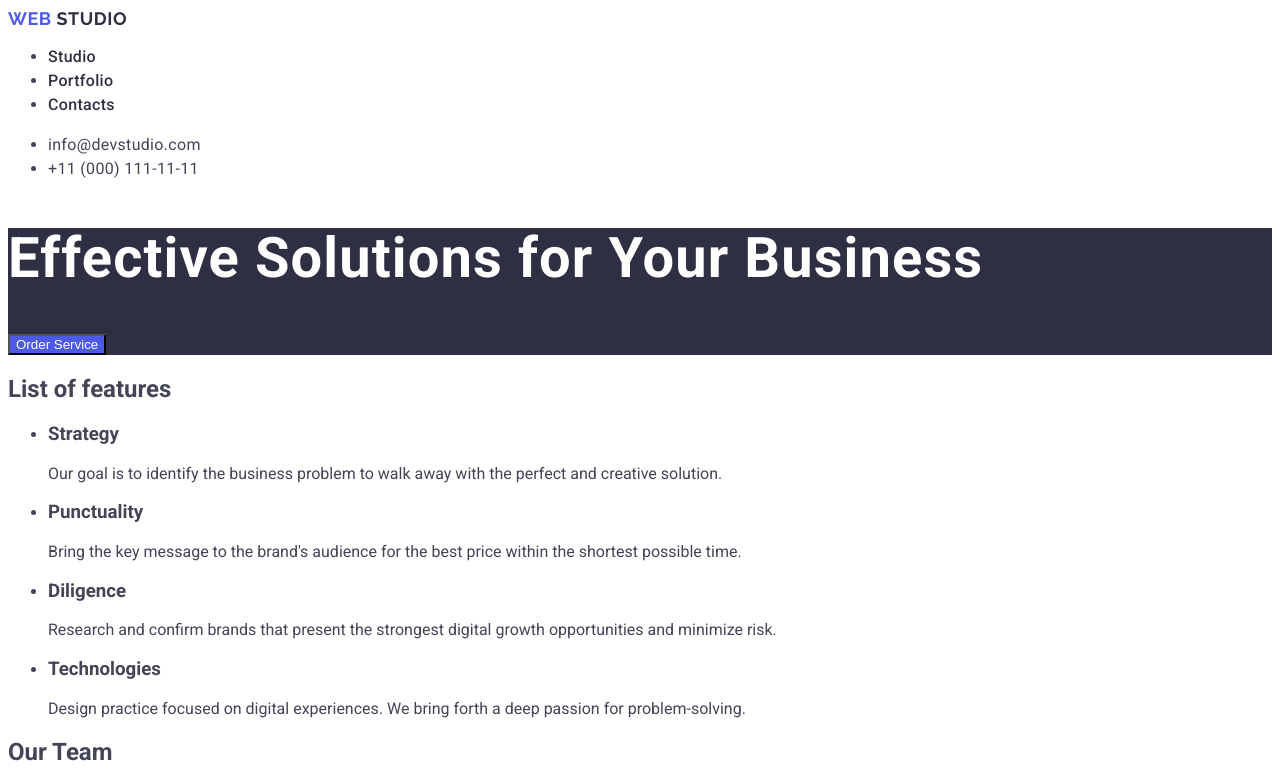
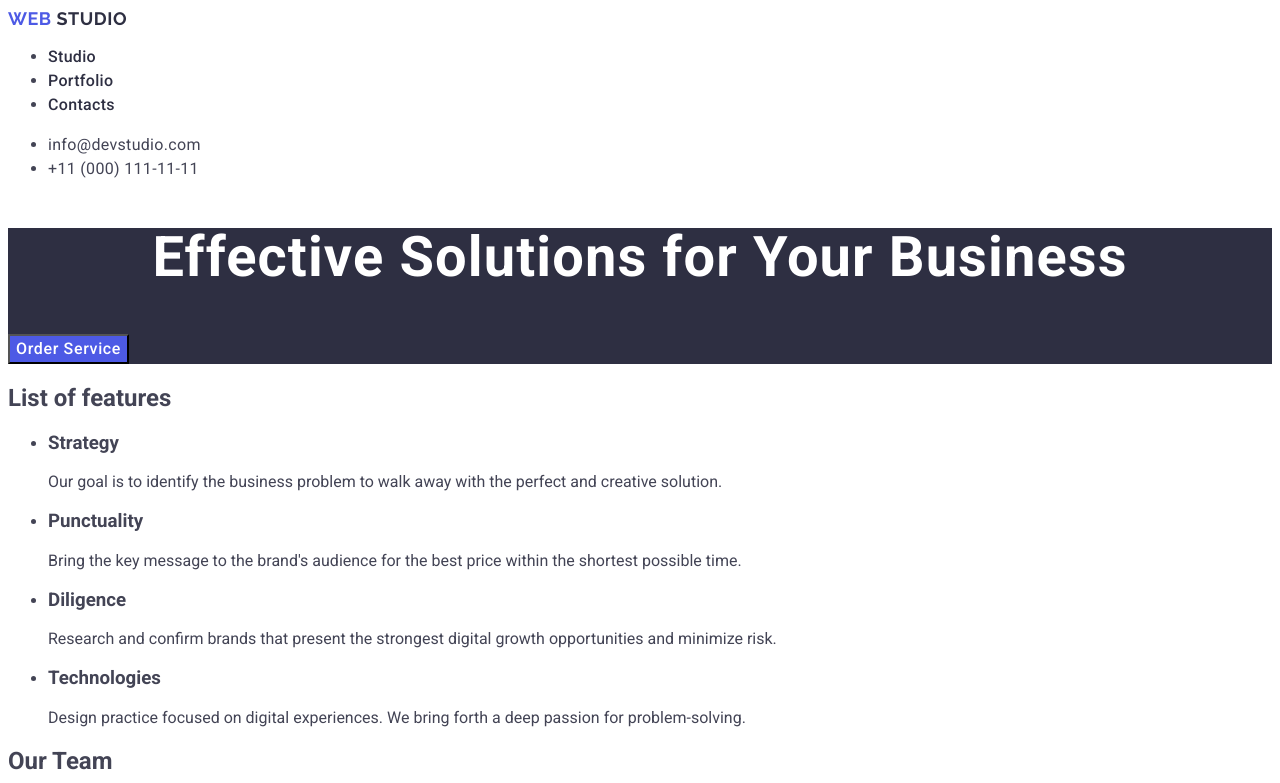
Before and after one commit to UnderKid21/goit-markup-hw-02, a plain HTML site: page index.html in a window 1280 px wide. Shown: the top 783 px of the page. Drawn offline with Linux system fonts and the light colour scheme.

Commit message:
add first section css

```diff
--- a/css/styles.css
+++ b/css/styles.css
@@ -70,10 +70,20 @@ letter-spacing: 0.32px;
 color: var(--c-background-light);
 font-size: 56px;
 font-weight: 700;
-line-height: 60px;
+line-height: 1.07;
 letter-spacing: 1.12px;
+text-align: center
 }
 .button{
-    color: #FFFFFF;
+    color: var(--c-primary-light);
 background: #4D5AE5;
+font-family: "Roboto", sans-serif;
+font-weight: 500;
+font-size: 16px;
+line-height: 1.5;
+letter-spacing: 0.04em;
+cursor: pointer
 }
+.button:hover, .button:focus{
+    background-color: #404BBF
+}
--- a/index.html
+++ b/index.html
@@ -17,7 +17,7 @@
 <a class="logo" href="./index.html">
     Web <span class="accent">Studio</span></a>
 <ul>
-   <li ><a class="nav-link" href="">Studio</a></li>
+   <li ><a class="nav-link" href="./index.html">Studio</a></li>
 <li>
     <a class="nav-link" href="">Portfolio</a>
 </li>
```
